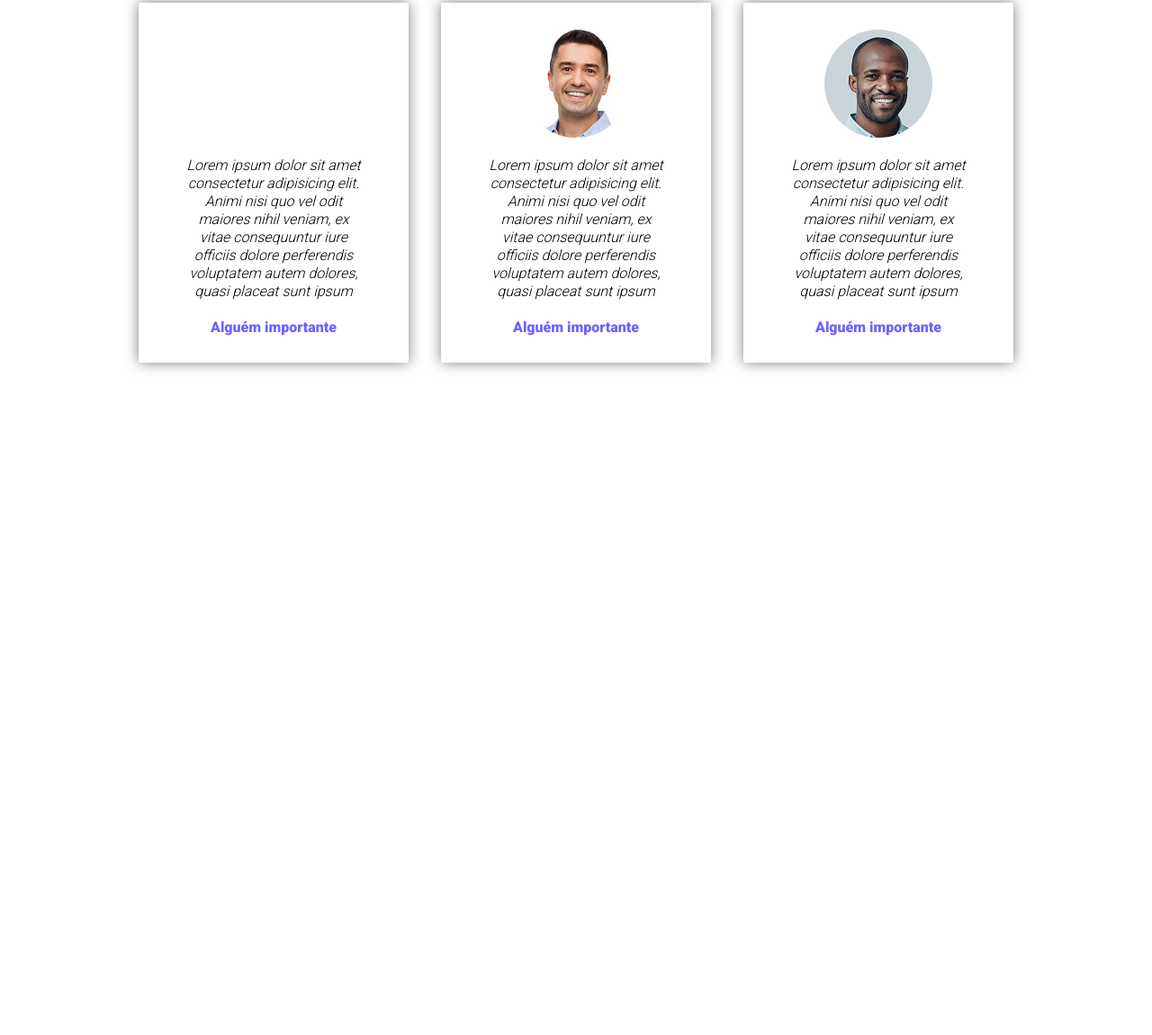
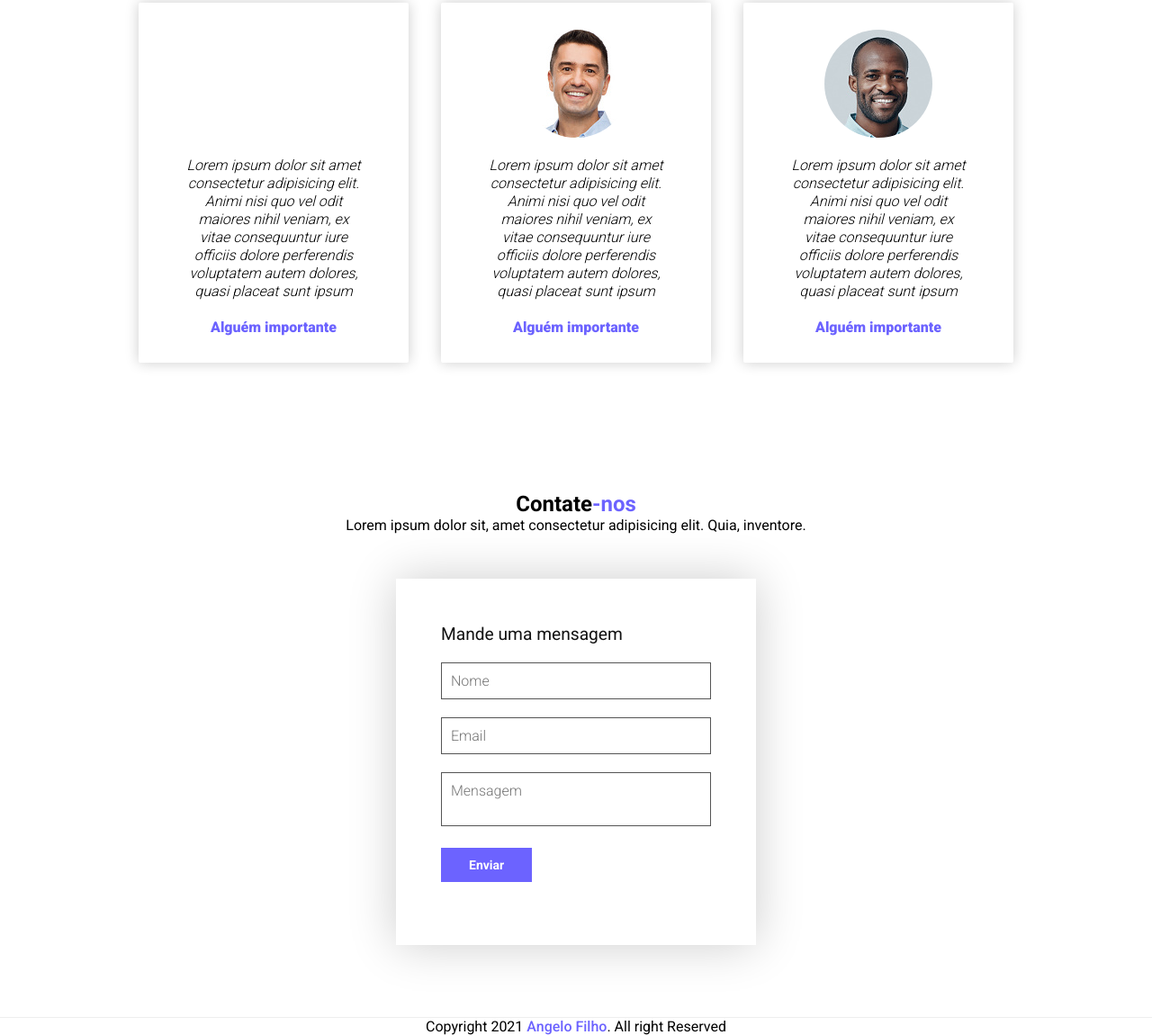
Before and after one commit to angelo-filho/bitcoin-landing-page, a plain HTML site: page index.html in a window 1280 px wide. Shown: the part 1370-2520 px from the top of the page at 90% size. Before the commit the page ends 1791 px from the top, so only its background shows below. Drawn offline with Linux system fonts and the light colour scheme.

Commit message:
finishing

```diff
--- a/index.html
+++ b/index.html
@@ -9,7 +9,7 @@
   <body>
     <header class="container">
       <div class="content-container nav-bar">
-        <a id="logo" href="#" color="#6C63FF">
+        <a id="logo" href="#">
           <svg
             version="1.1"
             id="Capa_1"
@@ -55,12 +55,12 @@
           <ul>
             <li><a href="#">Home</a></li>
             <li><a href="#security">Security</a></li>
-            <li><a href="#experts">Experts</a></li>
-            <li><a href="#">Contact</a></li>
+            <li><a href="#testimonials">Testimonials</a></li>
+            <li><a href="#contact">Contact</a></li>
           </ul>
         </nav>
         <a class="button" href="#">Buy now</a>
-        <h2 class="hamburger">=</h2>
+        <!-- <h2 class="hamburger">=</h2> -->
       </div>
     </header>
     <section class="content-container text-image" id="home">
@@ -259,8 +259,8 @@
         </p>
       </div>
     </section>
-    <section class="content-container" id="experts">
-      <div class="header-experts">
+    <section class="content-container" id="testimonials">
+      <div class="header-testimonials">
         <h2>Quem compra não se arrepende</h2>
         <p>
           Lorem ipsum dolor sit amet consectetur adipisicing elit quae
@@ -300,16 +300,58 @@
         </div>
       </div>
     </section>
+    <section class="content-container one-colored" id="contact">
+      <div class="header-contact">
+        <h2>Contate<span>-nos</span></h2>
+        <p>
+          Lorem ipsum dolor sit, amet consectetur adipisicing elit. Quia,
+          inventore.
+        </p>
+      </div>
+      <div class="contact-form">
+        <h3>Mande uma mensagem</h3>
+        <form action="#">
+          <div class="input-box">
+            <input type="text" placeholder="Nome" />
+          </div>
+          <div class="input-box">
+            <input type="text" placeholder="Email" />
+          </div>
+          <div class="input-box">
+            <textarea name="message" placeholder="Mensagem"></textarea>
+          </div>
+          <div class="input-box">
+            <button class="button">Enviar</button>
+          </div>
+        </form>
+      </div>
+    </section>
+    <footer>
+      <p>
+        Copyright 2021
+        <a target="blank" href="https://github.com/angelo-filho">Angelo Filho</a
+        >. All right Reserved
+      </p>
+    </footer>
     <script>
-      console.log(window.innerWidth)
-      window.addEventListener('resize', () => {
-        const hamburger = document.querySelector('.hamburger')
-        hamburger.classList.toggle('show', window.innerWidth <= 1000)
-      })
       window.addEventListener('scroll', () => {
         const header = document.querySelector('header')
         header.classList.toggle('sticky', window.scrollY > 0)
       })
+
+      // window.addEventListener('resize', () => {
+      //   const hamburger = document.querySelector('.hamburger')
+      //   hamburger.classList.toggle('show', window.innerWidth <= 1000)
+      // })
+
+      // let ham = document.querySelector('.hamburger')
+      // ham.onclick = () => {
+      //   ham.classList.toggle('rotate')
+      // }
+
+      // if (window.innerWidth < 1000) {
+      //   ham.classList.toggle('show')
+      // }
     </script>
   </body>
 </html>
--- a/style.css
+++ b/style.css
@@ -168,22 +168,23 @@ header {
   margin-right: 100px;
 }
 
-#experts {
+#testimonials {
   padding-top: 125px;
   margin-top: 15px;
 }
 
-.header-experts {
+.header-testimonials {
   text-align: center;
   margin-bottom: 40px;
 }
 
-.header-experts h2 {
+.header-testimonials h2 {
   color: #6c63ff;
   font-size: 1.5rem;
 }
 
 .cards {
+  position: relative;
   display: flex;
   flex-wrap: wrap;
   justify-content: center;
@@ -199,7 +200,7 @@ header {
   justify-content: space-between;
   align-items: center;
   border-radius: 2px;
-  box-shadow: 0 0 15px rgba(0, 0, 0, 0.5);
+  box-shadow: 0 0 15px rgba(0, 0, 0, 0.2);
   transition: 0.2s;
 }
 
@@ -254,8 +255,58 @@ header {
   display: inline;
 }
 
-@media (max-width: 1000px) {
-  #home {
-    flex-direction: column-reverse;
-  }
+#contact {
+  display: flex;
+  flex-direction: column;
+  align-items: center;
+  padding-top: 125px;
 }
+
+#contact .header-contact {
+  text-align: center;
+  margin-bottom: 50px;
+}
+
+.contact-form {
+  max-width: 400px;
+  width: 100%;
+  padding: 50px;
+  box-shadow: 0 0 50px rgba(0, 0, 0, 0.2);
+}
+
+.contact-form h3 {
+  color: #111;
+  font-size: 1.2em;
+  margin-bottom: 20px;
+  font-weight: 400;
+}
+
+.input-box {
+  margin-bottom: 20px;
+}
+
+.input-box input,
+.input-box textarea {
+  width: 100%;
+  border: 1px solid #555;
+  padding: 10px;
+  outline: none;
+  font-size: 1rem;
+  font-weight: 300;
+  resize: none;
+}
+
+footer {
+  border-top: 1px #eee solid;
+  margin-top: 80px;
+}
+
+footer p {
+  text-align: center;
+}
+
+footer a {
+  text-decoration: none;
+  font-weight: 500;
+  color: #6c63ff;
+}
```
